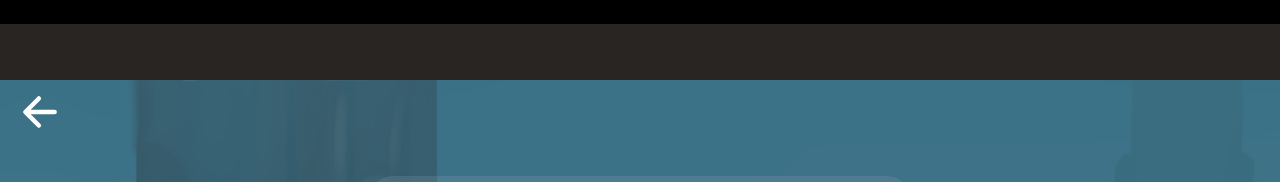
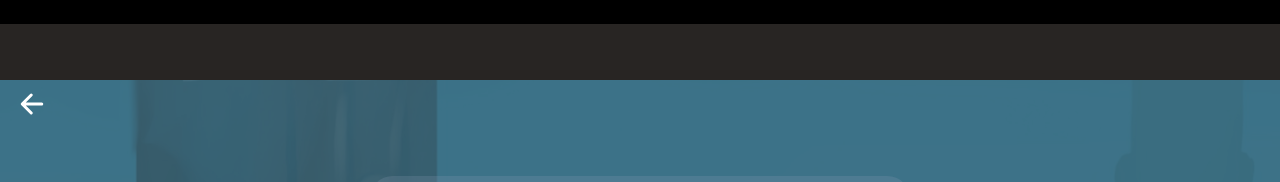
Before and after one commit to jasminedns/steam-wrecked, a Next.js app: page /game in a window 1280 px wide. Shown: the top 182 px of the page. Built offline with nearby package versions, Linux system fonts and the light colour scheme.

Commit message:
change hover and size

```diff
--- a/src/components/BackArrow/index.tsx
+++ b/src/components/BackArrow/index.tsx
@@ -8,7 +8,7 @@ const BackArrow = () => {
     return (
         <div onClick={() => router.back()}
       className="cursor-pointer inline-flex items-center justify-center p-0 ml-4 mt-2">
-        <IoArrowBack color="white" className="text-[24px] sm:text-[32px] md:text-[40px] lg:text-[48px] hover:bg-black/50 rounded-full cursor-pointer z-50"/>
+        <IoArrowBack color="white" className="text-[24px] sm:text-[32px] md:text-[32px] lg:text-[32px] hover:bg-black rounded-full cursor-pointer z-50"/>
     </div>
     );
 };
```
